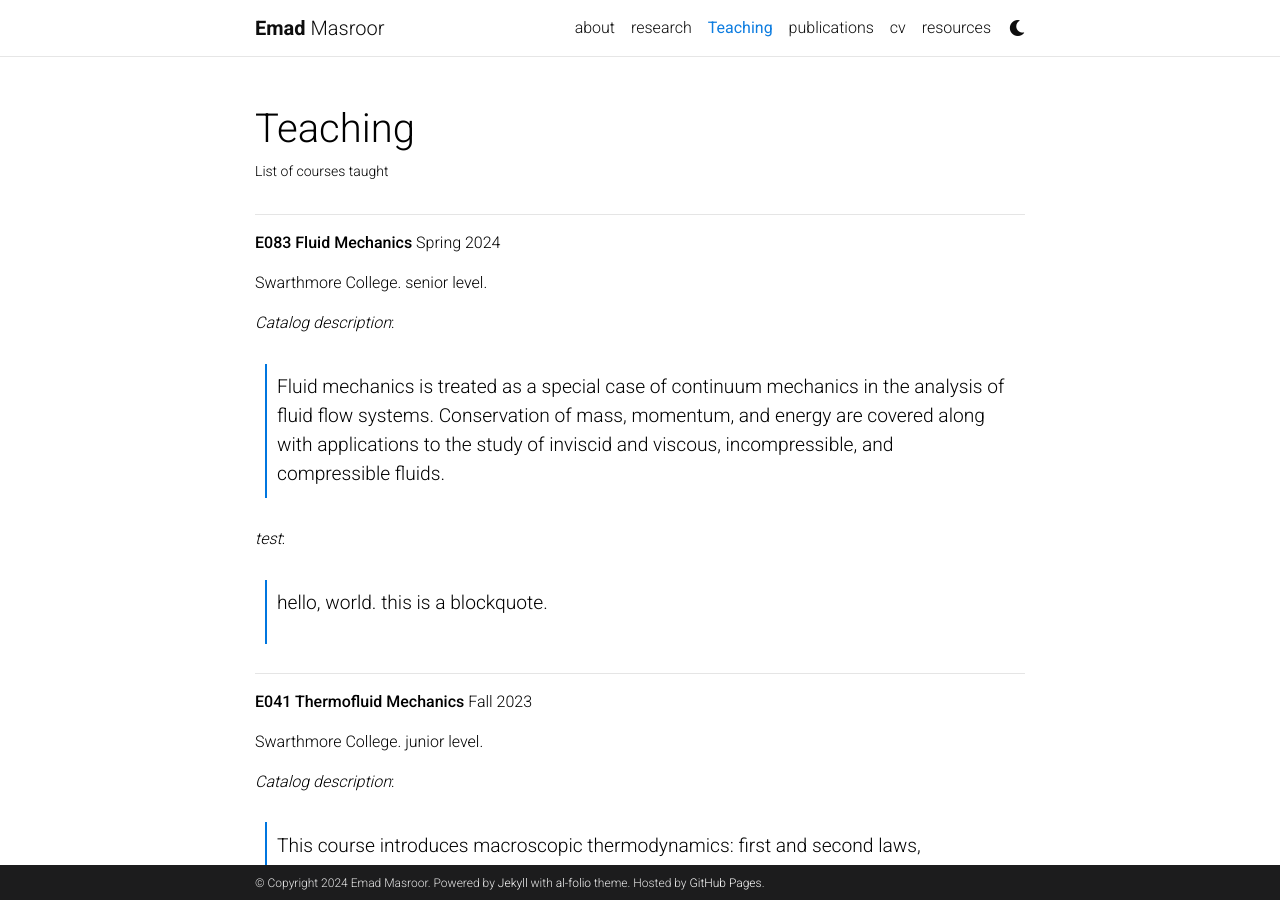
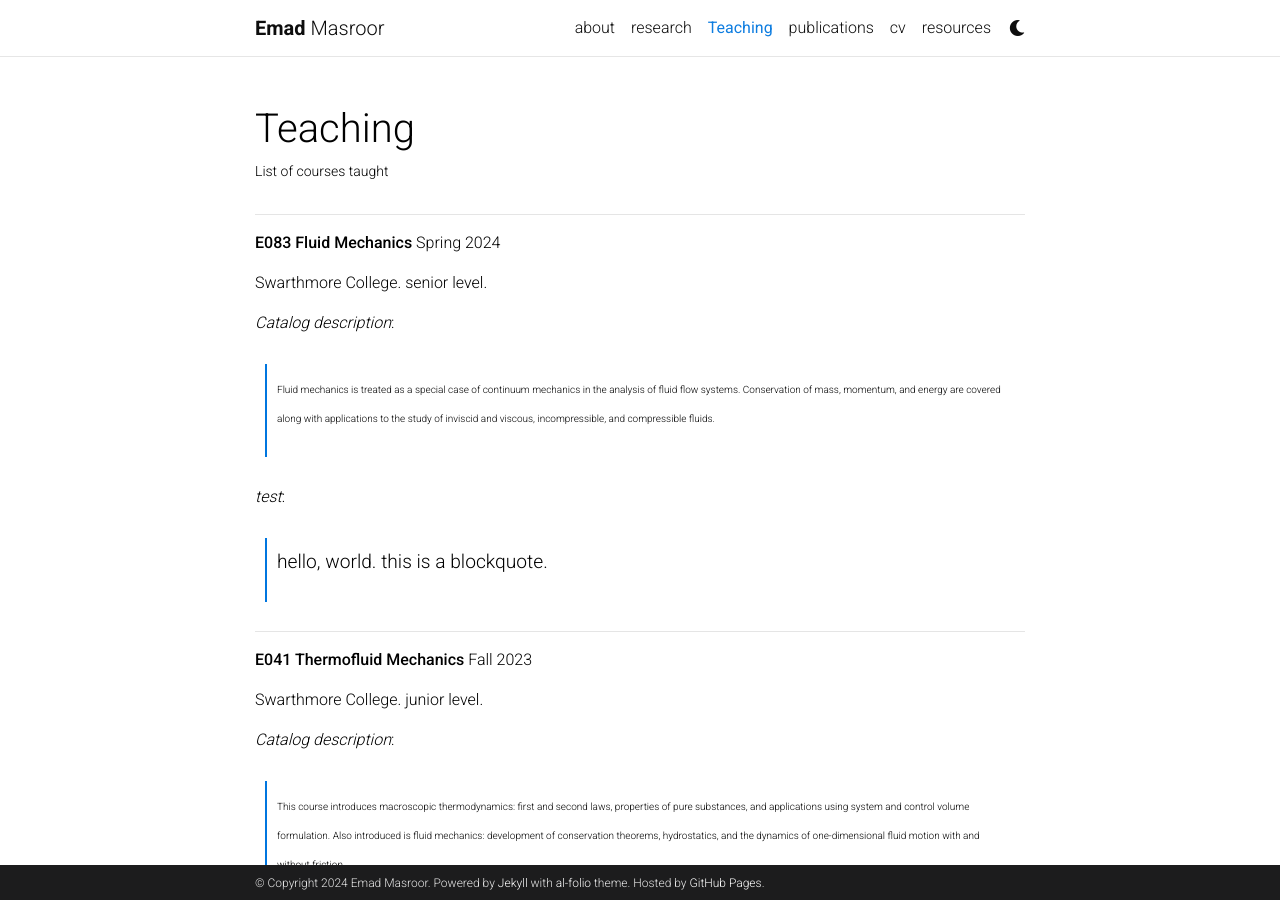
Before and after one commit to Emadmasroor/emadmasroor.github.io, a Jekyll site: the page built from _pages/teaching.md, in a window 1280 px wide and 900 px high. Built offline with Jekyll 4.4.1, drawn with Linux system fonts in a browser that asks for light colours; comment, search, counter and statistics services are not loaded; a style sheet for code colours, icons or effects is not loaded.

Commit message:
Update teaching.md

```diff
--- a/_pages/teaching.md
+++ b/_pages/teaching.md
@@ -17,7 +17,7 @@ nav_order: 2
   {% endif %}
 
   _Catalog description_:
-  <blockquote> {{entry.catalog_entry}} </blockquote>
+  <blockquote> <p><span style="font-size:10px;"> {{entry.catalog_entry}} </span></p> </blockquote>
 
   _test_:
   > hello, world. this is a blockquote.
```
